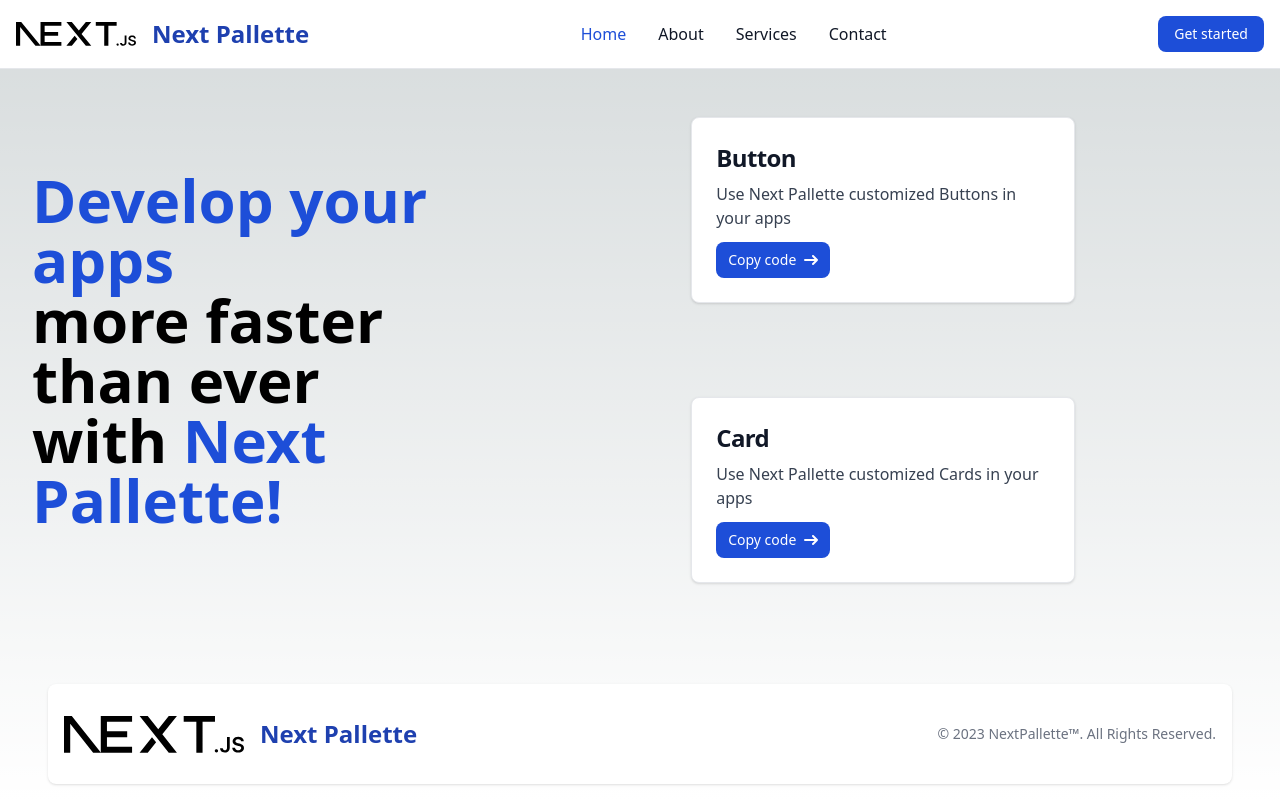
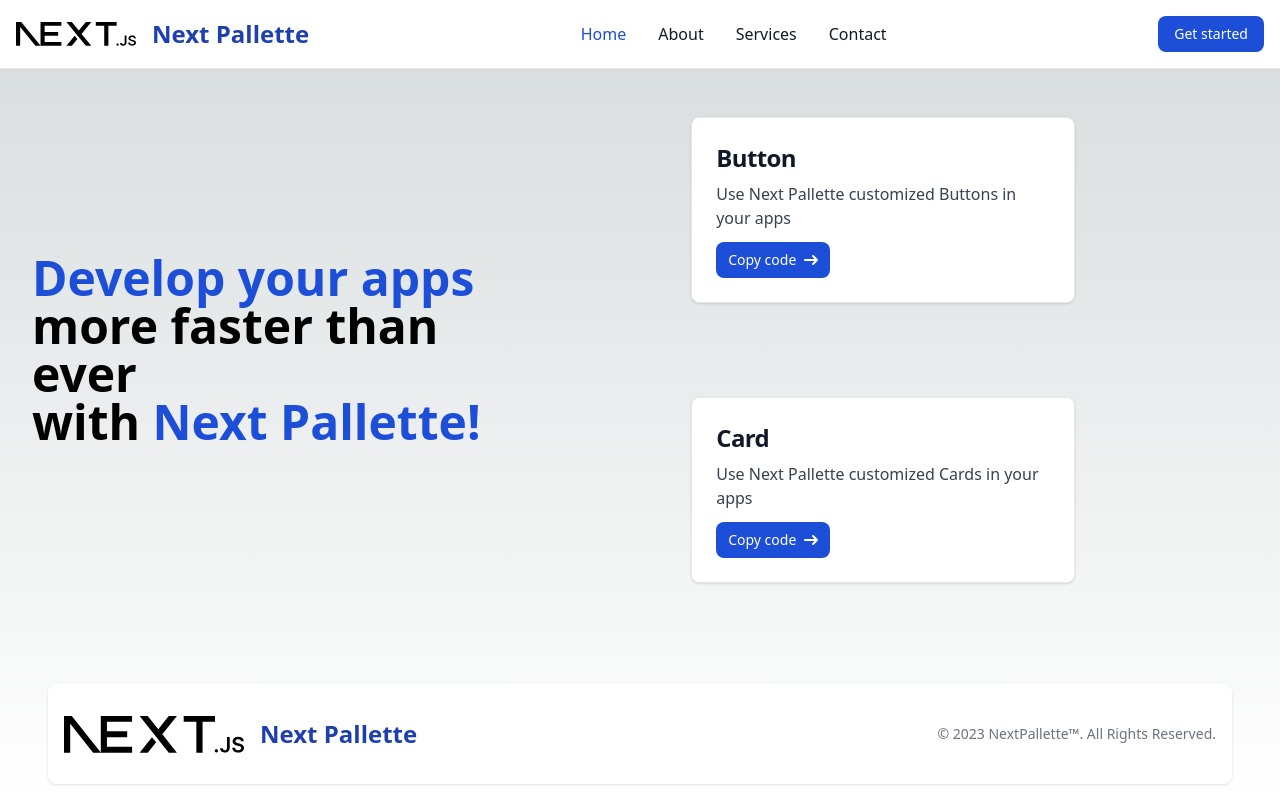
Before and after one commit to Muhammad-Shahid-Jamal/NextPallette, a Next.js app: page /home in a window 1280 px wide. Built offline with nearby package versions, Linux system fonts and the light colour scheme.

Commit message:
fix: font size is now a little smaller

```diff
--- a/components/landingPage/introduction.tsx
+++ b/components/landingPage/introduction.tsx
@@ -3,7 +3,7 @@
 function Introduction() {
   return (
     <div className="w-2/5 flex justify-center items-center">
-      <h1 className="text-6xl font-bold">
+      <h1 className="text-5xl font-bold">
         <span className="text-blue-700">Develop your apps</span>
         <br /> more faster than ever
         <br /> with <span className="text-blue-700">Next Pallette!</span>
```
